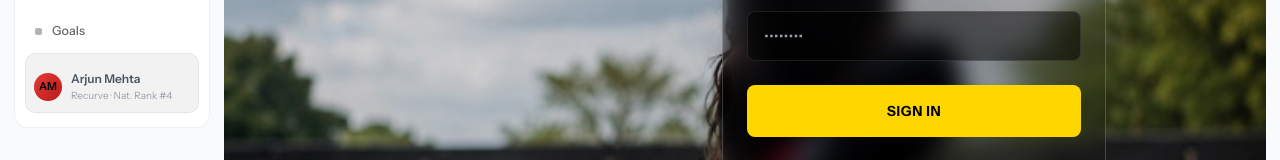
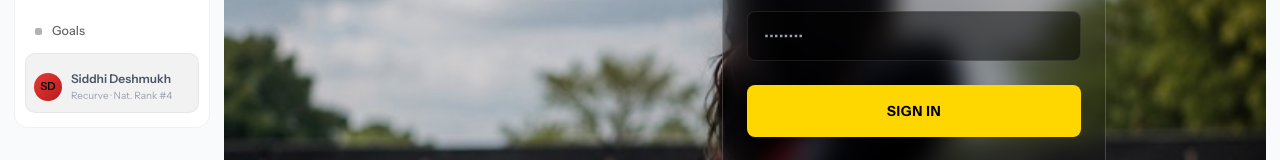
Before and after one commit to sudaaher74-ctrl/siddhi, a Next.js app in the folder frontend/: page /login in a window 1280 px wide. Shown: the part 339-499 px from the top of the page. Built offline with nearby package versions, Linux system fonts and the light colour scheme; no server answers.

Commit message:
Pass sessions prop to all dashboard components

```diff
--- a/frontend/app/page.tsx
+++ b/frontend/app/page.tsx
@@ -32,11 +32,11 @@ export default async function DashboardPage() {
   return (
     <>
       <TopBar />
-      <KpiGrid />
+      <KpiGrid sessions={sessions} />
       <div className="grid grid-cols-1 md:grid-cols-2 xl:grid-cols-[1.55fr_1fr_1fr] gap-[12px]">
-        <ScoreTrend />
-        <ArrowPlot />
-        <PerformanceRadar />
+        <ScoreTrend sessions={sessions} />
+        <ArrowPlot sessions={sessions} />
+        <PerformanceRadar sessions={sessions} />
       </div>
       <div className="grid grid-cols-1 md:grid-cols-2 xl:grid-cols-[1.55fr_1fr] gap-[12px]">
         <ShotTimeline sessions={sessions} />
--- a/frontend/components/Sidebar.tsx
+++ b/frontend/components/Sidebar.tsx
@@ -42,10 +42,10 @@ export default function Sidebar() {
       })}
       <div className="mt-auto flex items-center gap-[9px] p-[9px_8px] rounded-[10px] bg-black/5 border border-black/5 pt-4">
         <div className="w-[28px] h-[28px] rounded-full bg-gradient-to-br from-target-red to-[#b71c1c] flex items-center justify-center text-black font-sans font-semibold text-[11px] flex-shrink-0">
-          AM
+          SD
         </div>
         <div>
-          <div className="text-[12px] font-semibold text-text-mid">Arjun Mehta</div>
+          <div className="text-[12px] font-semibold text-text-mid">Siddhi Deshmukh</div>
           <div className="text-[10px] text-text-dim">Recurve · Nat. Rank #4</div>
         </div>
       </div>
```
